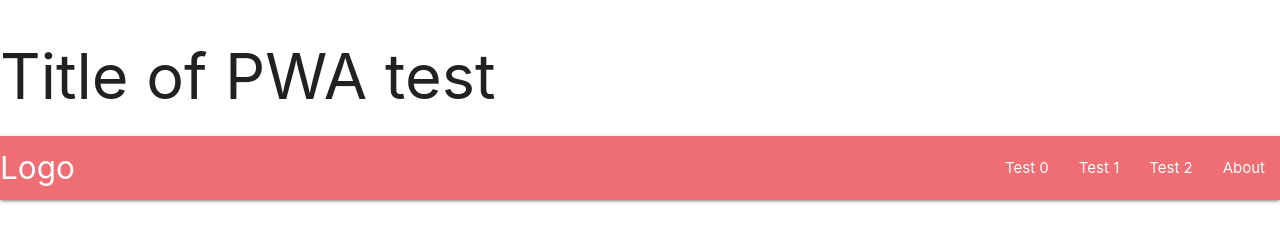
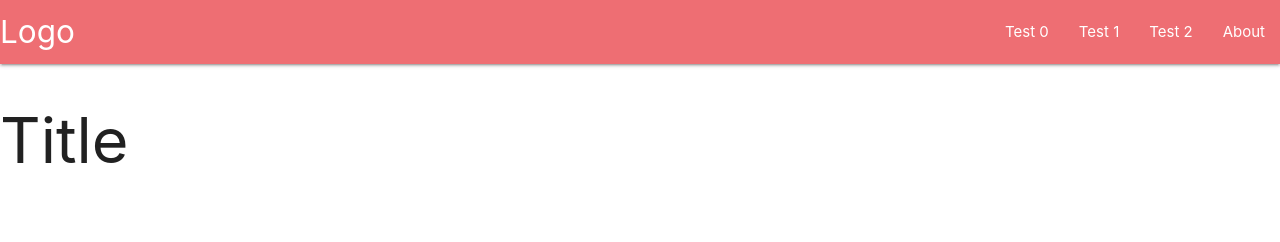
Before and after one commit to u1a2v/PVATest, a plain HTML site: page index.html in a window 1280 px wide. Drawn offline with Linux system fonts and the light colour scheme.

Commit message:
order of elements was changed

```diff
--- a/index.html
+++ b/index.html
@@ -21,8 +21,6 @@
         <meta name="viewport" content="width=device-width, initial-scale=1.0"/>
     </head>
     <body>
-        <h1>Title of PWA test</h1>
-
         <nav>
             <div class="nav-wrapper">
                 <a href="#" class="brand-logo">Logo</a>
@@ -34,7 +32,7 @@
                 </ul>
             </div>
         </nav>
-
+        <h1>Title</h1>
         <script src="js/materialize.min.js"></script>
     </body>
 
```
